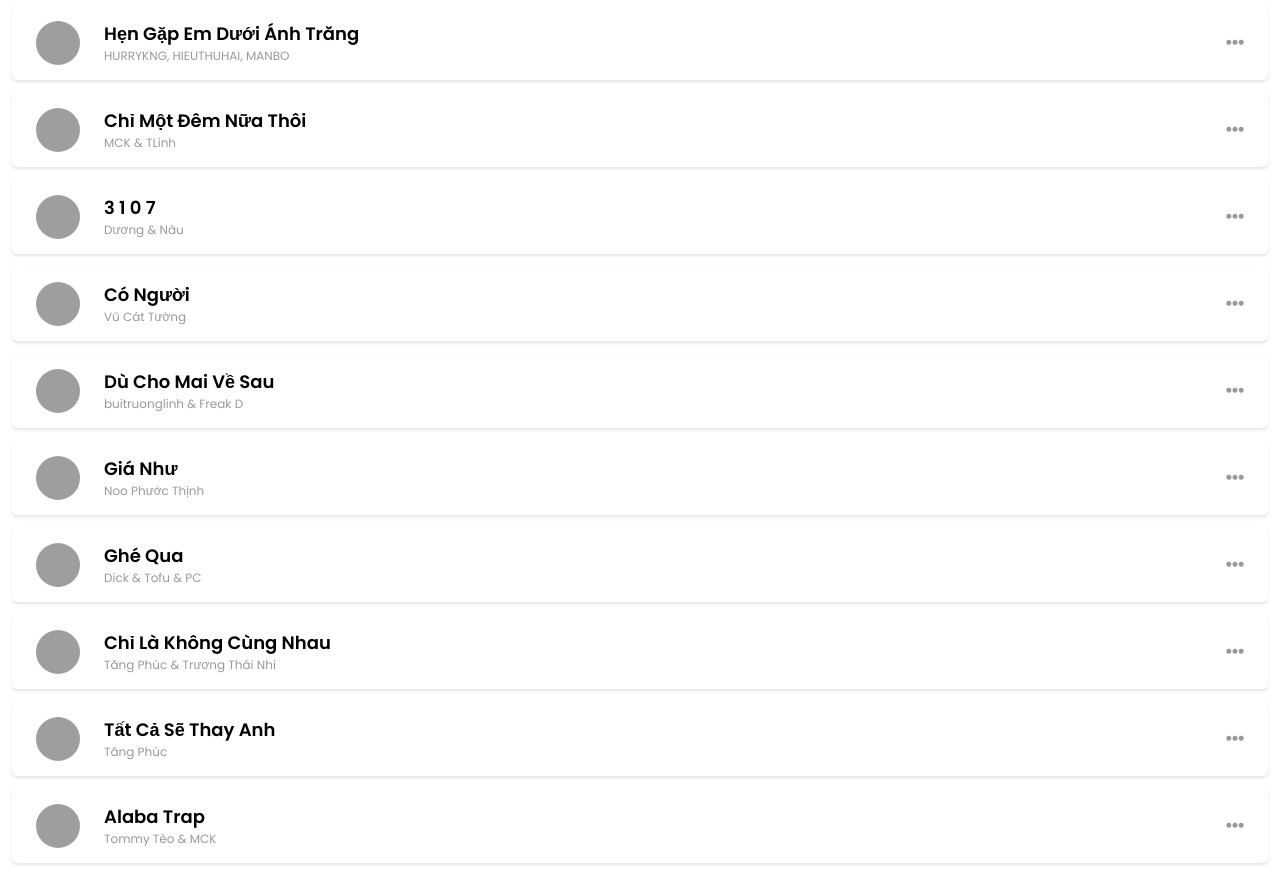
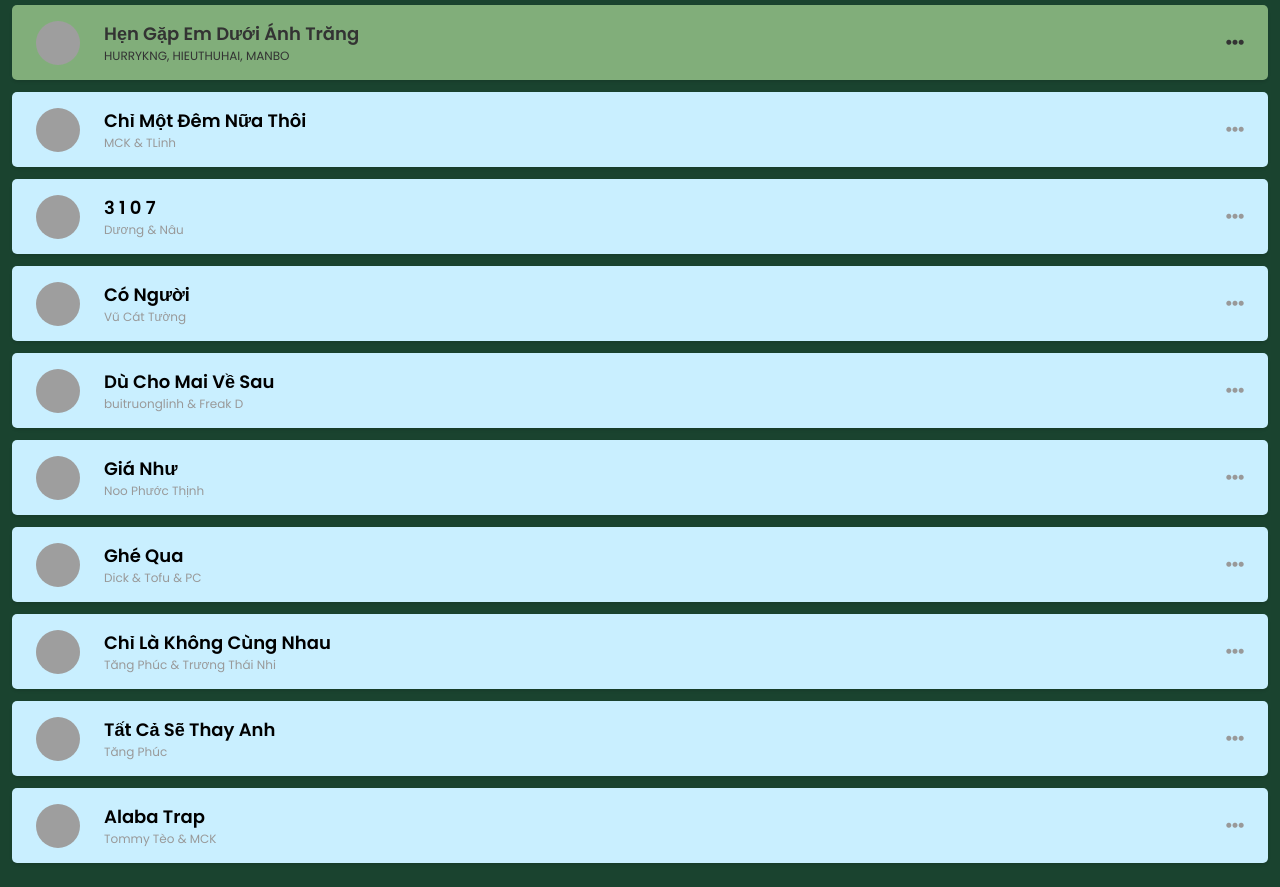
Before and after one commit to lduong211/music-player, a PHP site: page /app.html in a window 1280 px wide. Shown: the part 361-1248 px from the top of the page. Run offline with PHP 8.4, Linux system fonts and the light colour scheme; grey boxes are pictures that could not be loaded.

Commit message:
add feature

```diff
--- a/app.js
+++ b/app.js
@@ -11,6 +11,7 @@ const nextBtn = $('.btn-forward');
 const prevBtn = $('.btn-backward');
 const randomBtn = $('.btn-random');
 const repeatBtn = $('.btn-repeat');
+const playList = $('.list-music');
 
 const app = {
     currentIndex: 0,
@@ -80,9 +81,9 @@ const app = {
     ],
 
     render: function () {
-        const html = this.songs.map(song => {
+        const html = this.songs.map((song, index) => {
             return `
-                <div class="song">
+                <div class="song ${index === this.currentIndex ? 'active' : ''}" data-index="${index}">
                     <div class="thumb"
                         style="background-image: url('${song.image}')">
                     </div>
@@ -96,7 +97,7 @@ const app = {
                 </div>
             `
         });
-        $('.list-music').innerHTML = html.join('');
+        playList.innerHTML = html.join('');
     },
 
     defineProperties: function() {
@@ -169,6 +170,7 @@ const app = {
                 audio.play();
                 playBtn.onclick();
             }
+            _this.render();
         }
         prevBtn.onclick = function() {
             if(_this.isRandom){
@@ -176,10 +178,11 @@ const app = {
                 audio.play();
                 playBtn.onclick();
             }else{
-                _this.prevSong();s
+                _this.prevSong();
                 audio.play();
                 playBtn.onclick();
             }
+            _this.render();
         }
 
         //Xử lý random
@@ -188,6 +191,7 @@ const app = {
             e.target.classList.toggle('active', _this.isRandom);
         }
 
+        //Xử lý repeat
         repeatBtn.onclick = function(e) {
             _this.isRepeat = !_this.isRepeat;
             e.target.classList.toggle('active', _this.isRepeat);
@@ -195,7 +199,28 @@ const app = {
 
         //Xử lý next khi audio end
         audio.onended = function() {
-            nextBtn.click();
+            if(_this.isRepeat)
+            {
+                audio.play();
+            }else
+                nextBtn.click();
+        }
+
+        // Xử lý click vào list
+        playList.onclick = function(e) {
+            let songNode = e.target.closest('.song:not(.active)');
+            let optionNode = e.target.closest('.option');
+            if(songNode || optionNode){
+                if(songNode){
+                    _this.currentIndex = Number(songNode.dataset.index);
+                    _this.loadCurrentSong();
+                    audio.play();
+                    playBtn.onclick();
+                    _this.render();
+                }
+                if(optionNode)
+                    console.log('test')
+            };
         }
 
     },
@@ -205,7 +230,7 @@ const app = {
         heading.textContent = this.currentSong.name;
         cdThumb.style.backgroundImage = `url('${this.currentSong.image}')`
         audio.src = this.currentSong.path;
-        console.log(audio);
+        // console.log(audio);
     },
 
     //Next song
--- a/assets/css/style.css
+++ b/assets/css/style.css
@@ -118,20 +118,21 @@ html{
     margin-top: 354px;
     padding: 12px;
     height: auto;
+    background-color: #1a432f;
 }
 
 .song {
     display: flex;
     align-items: center;
     margin-bottom: 12px;
-    background-color: #fff;
+    background-color: #c9efff;
     padding: 8px 16px;
     border-radius: 5px;
     box-shadow: 0 2px 3px rgba(0, 0, 0, 0.1);
 }
 
 .song.active {
-    background-color: var(--primary-color);
+    background-color: #81ae7a;
 }
 
 .song:active {
@@ -141,7 +142,7 @@ html{
 .song.active .option,
 .song.active .author,
 .song.active .title {
-    color: #fff;
+    color: #333;
 }
 
 .song .thumb {
```
